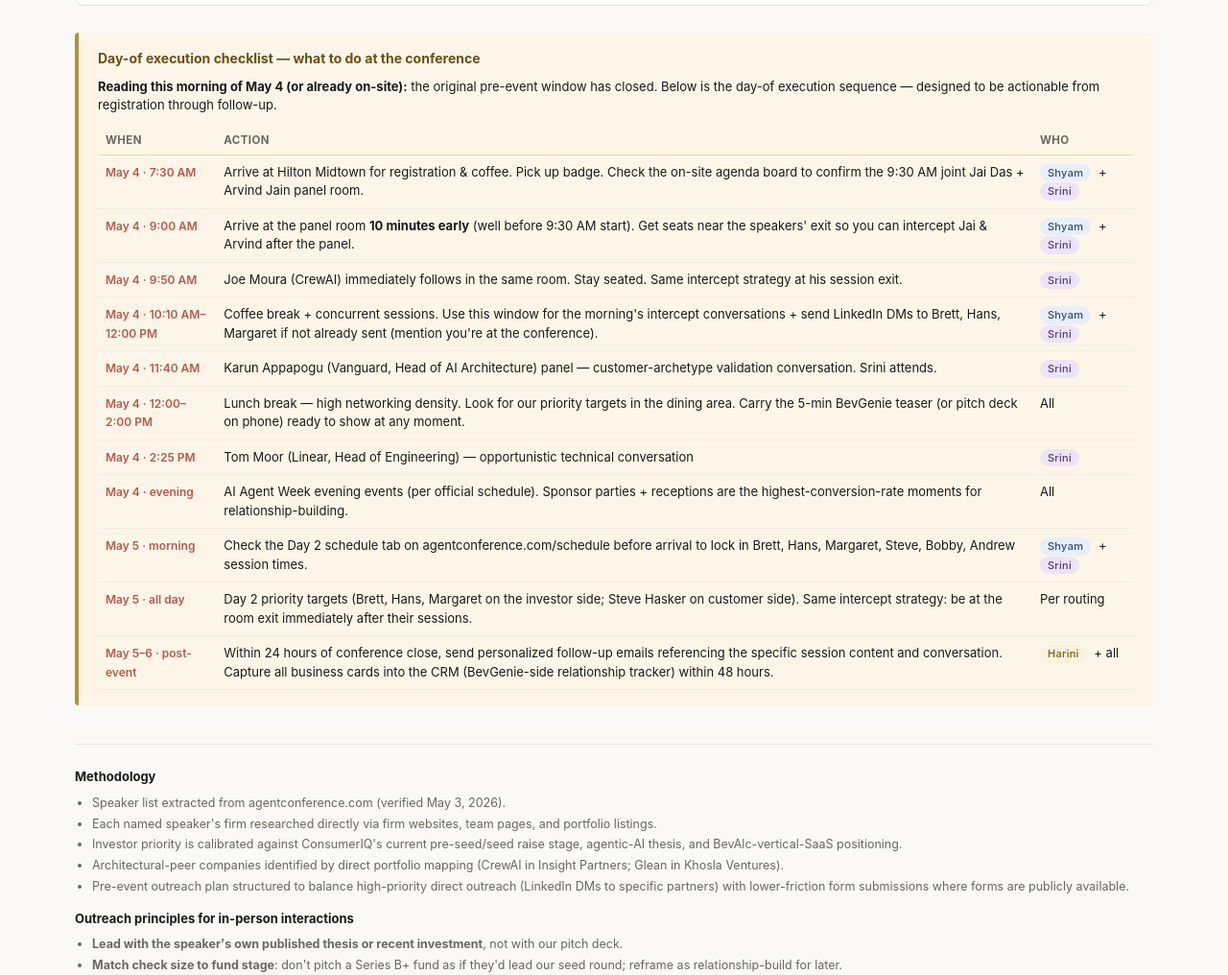
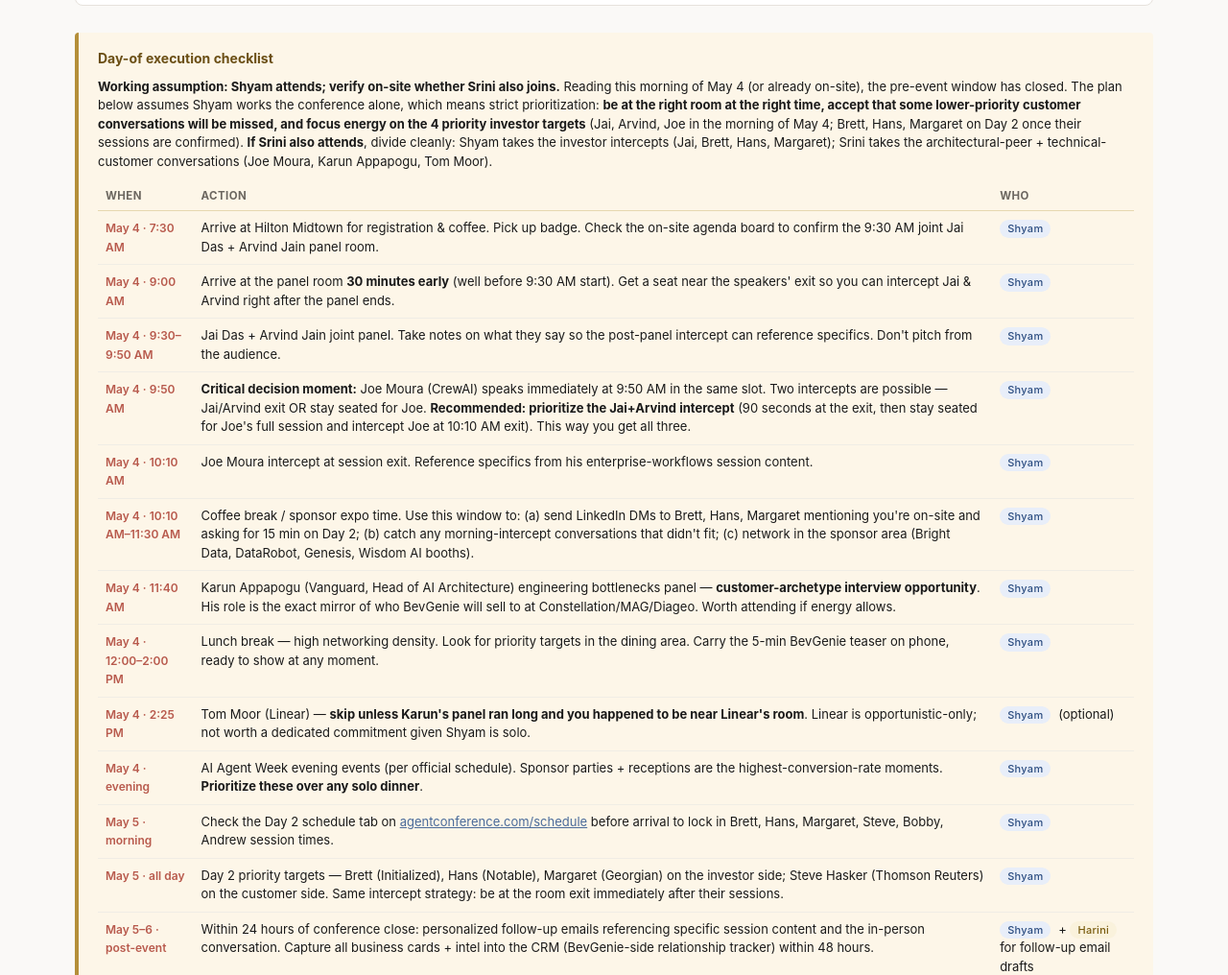
Before and after one commit to nithya-ciq/ai-agent-conference, a plain HTML site: page index.html in a window 1280 px wide. Shown: the part 6233-7249 px from the top of the page at 96% size. Drawn offline with Linux system fonts and the light colour scheme.

Commit message:
v1.6: Day-of checklist reframes for Shyam-solo (working assumption, not certainty)
Per user note: 'feel only Shyam is going there, not sure'.

Changes:
- Header 'Shyam solo strategy' → neutral 'Day-of execution checklist'
- Intro paragraph now reads 'Working assumption: Shyam attends; verify
  on-site whether Srini also joins.'
- Added explicit 'If Srini also attends' fallback: Shyam takes investor
  intercepts (Jai, Brett, Hans, Margaret); Srini takes architectural-peer
  + technical-customer (Joe Moura, Karun Appapogu, Tom Moor).
- All 'All' routings replaced with Shyam pill (per user instruction).
- Critical decision moment annotation added to 9:50 AM slot:
  prioritize Jai+Arvind exit (90 sec), then stay seated for Joe's
  full session and intercept at 10:10 AM exit. Way to get all three
  on a solo schedule.
- Tom Moor (Linear) downgraded to 'optional, skip unless on the way'
  reflecting solo-attendee constraint.
- Lunch + evening rows keep Shyam routing (no more 'All').
- Post-event: Shyam + Harini for follow-up email drafts (was 'all').

Per-card routing pills unchanged — they show the ideal Shyam/Srini
split which remains useful intel regardless of who attends.

```diff
--- a/index.html
+++ b/index.html
@@ -485,8 +485,8 @@
 
 <!-- ═══════════════════════════════════════ DAY-OF EXECUTION ═══════════════════════════════════════ -->
 <div class="pre-event-checklist">
-  <h3>Day-of execution checklist — what to do at the conference</h3>
-  <p style="margin: 0 0 12px; font-size: 13px;"><strong>Reading this morning of May 4 (or already on-site):</strong> the original pre-event window has closed. Below is the day-of execution sequence — designed to be actionable from registration through follow-up.</p>
+  <h3>Day-of execution checklist</h3>
+  <p style="margin: 0 0 12px; font-size: 13px;"><strong>Working assumption: Shyam attends; verify on-site whether Srini also joins.</strong> Reading this morning of May 4 (or already on-site), the pre-event window has closed. The plan below assumes Shyam works the conference alone, which means strict prioritization: <strong>be at the right room at the right time, accept that some lower-priority customer conversations will be missed, and focus energy on the 4 priority investor targets</strong> (Jai, Arvind, Joe in the morning of May 4; Brett, Hans, Margaret on Day 2 once their sessions are confirmed). <strong>If Srini also attends</strong>, divide cleanly: Shyam takes the investor intercepts (Jai, Brett, Hans, Margaret); Srini takes the architectural-peer + technical-customer conversations (Joe Moura, Karun Appapogu, Tom Moor).</p>
   <table>
     <thead>
       <tr><th>When</th><th>Action</th><th>Who</th></tr>
@@ -495,57 +495,67 @@
       <tr>
         <td><span class="deadline">May 4 · 7:30 AM</span></td>
         <td>Arrive at Hilton Midtown for registration &amp; coffee. Pick up badge. Check the on-site agenda board to confirm the 9:30 AM joint Jai Das + Arvind Jain panel room.</td>
-        <td><span class="pill shyam">Shyam</span> + <span class="pill srini">Srini</span></td>
+        <td><span class="pill shyam">Shyam</span></td>
       </tr>
       <tr>
         <td><span class="deadline">May 4 · 9:00 AM</span></td>
-        <td>Arrive at the panel room <strong>10 minutes early</strong> (well before 9:30 AM start). Get seats near the speakers' exit so you can intercept Jai &amp; Arvind after the panel.</td>
-        <td><span class="pill shyam">Shyam</span> + <span class="pill srini">Srini</span></td>
+        <td>Arrive at the panel room <strong>30 minutes early</strong> (well before 9:30 AM start). Get a seat near the speakers' exit so you can intercept Jai &amp; Arvind right after the panel ends.</td>
+        <td><span class="pill shyam">Shyam</span></td>
+      </tr>
+      <tr>
+        <td><span class="deadline">May 4 · 9:30–9:50 AM</span></td>
+        <td>Jai Das + Arvind Jain joint panel. Take notes on what they say so the post-panel intercept can reference specifics. Don't pitch from the audience.</td>
+        <td><span class="pill shyam">Shyam</span></td>
       </tr>
       <tr>
         <td><span class="deadline">May 4 · 9:50 AM</span></td>
-        <td>Joe Moura (CrewAI) immediately follows in the same room. Stay seated. Same intercept strategy at his session exit.</td>
-        <td><span class="pill srini">Srini</span></td>
+        <td><strong>Critical decision moment:</strong> Joe Moura (CrewAI) speaks immediately at 9:50 AM in the same slot. Two intercepts are possible — Jai/Arvind exit OR stay seated for Joe. <strong>Recommended: prioritize the Jai+Arvind intercept</strong> (90 seconds at the exit, then stay seated for Joe's full session and intercept Joe at 10:10 AM exit). This way you get all three.</td>
+        <td><span class="pill shyam">Shyam</span></td>
       </tr>
       <tr>
-        <td><span class="deadline">May 4 · 10:10 AM–12:00 PM</span></td>
-        <td>Coffee break + concurrent sessions. Use this window for the morning's intercept conversations + send LinkedIn DMs to Brett, Hans, Margaret if not already sent (mention you're at the conference).</td>
-        <td><span class="pill shyam">Shyam</span> + <span class="pill srini">Srini</span></td>
+        <td><span class="deadline">May 4 · 10:10 AM</span></td>
+        <td>Joe Moura intercept at session exit. Reference specifics from his enterprise-workflows session content.</td>
+        <td><span class="pill shyam">Shyam</span></td>
+      </tr>
+      <tr>
+        <td><span class="deadline">May 4 · 10:10 AM–11:30 AM</span></td>
+        <td>Coffee break / sponsor expo time. Use this window to: (a) send LinkedIn DMs to Brett, Hans, Margaret mentioning you're on-site and asking for 15 min on Day 2; (b) catch any morning-intercept conversations that didn't fit; (c) network in the sponsor area (Bright Data, DataRobot, Genesis, Wisdom AI booths).</td>
+        <td><span class="pill shyam">Shyam</span></td>
       </tr>
       <tr>
         <td><span class="deadline">May 4 · 11:40 AM</span></td>
-        <td>Karun Appapogu (Vanguard, Head of AI Architecture) panel — customer-archetype validation conversation. Srini attends.</td>
-        <td><span class="pill srini">Srini</span></td>
+        <td>Karun Appapogu (Vanguard, Head of AI Architecture) engineering bottlenecks panel — <strong>customer-archetype interview opportunity</strong>. His role is the exact mirror of who BevGenie will sell to at Constellation/MAG/Diageo. Worth attending if energy allows.</td>
+        <td><span class="pill shyam">Shyam</span></td>
       </tr>
       <tr>
         <td><span class="deadline">May 4 · 12:00–2:00 PM</span></td>
-        <td>Lunch break — high networking density. Look for our priority targets in the dining area. Carry the 5-min BevGenie teaser (or pitch deck on phone) ready to show at any moment.</td>
-        <td>All</td>
+        <td>Lunch break — high networking density. Look for priority targets in the dining area. Carry the 5-min BevGenie teaser on phone, ready to show at any moment.</td>
+        <td><span class="pill shyam">Shyam</span></td>
       </tr>
       <tr>
         <td><span class="deadline">May 4 · 2:25 PM</span></td>
-        <td>Tom Moor (Linear, Head of Engineering) — opportunistic technical conversation</td>
-        <td><span class="pill srini">Srini</span></td>
+        <td>Tom Moor (Linear) — <strong>skip unless Karun's panel ran long and you happened to be near Linear's room</strong>. Linear is opportunistic-only; not worth a dedicated commitment given Shyam is solo.</td>
+        <td><span class="pill shyam">Shyam</span> (optional)</td>
       </tr>
       <tr>
         <td><span class="deadline">May 4 · evening</span></td>
-        <td>AI Agent Week evening events (per official schedule). Sponsor parties + receptions are the highest-conversion-rate moments for relationship-building.</td>
-        <td>All</td>
+        <td>AI Agent Week evening events (per official schedule). Sponsor parties + receptions are the highest-conversion-rate moments. <strong>Prioritize these over any solo dinner</strong>.</td>
+        <td><span class="pill shyam">Shyam</span></td>
       </tr>
       <tr>
         <td><span class="deadline">May 5 · morning</span></td>
-        <td>Check the Day 2 schedule tab on agentconference.com/schedule before arrival to lock in Brett, Hans, Margaret, Steve, Bobby, Andrew session times.</td>
-        <td><span class="pill shyam">Shyam</span> + <span class="pill srini">Srini</span></td>
+        <td>Check the Day 2 schedule tab on <a href="https://www.agentconference.com/schedule" target="_blank">agentconference.com/schedule</a> before arrival to lock in Brett, Hans, Margaret, Steve, Bobby, Andrew session times.</td>
+        <td><span class="pill shyam">Shyam</span></td>
       </tr>
       <tr>
         <td><span class="deadline">May 5 · all day</span></td>
-        <td>Day 2 priority targets (Brett, Hans, Margaret on the investor side; Steve Hasker on customer side). Same intercept strategy: be at the room exit immediately after their sessions.</td>
-        <td>Per routing</td>
+        <td>Day 2 priority targets — Brett (Initialized), Hans (Notable), Margaret (Georgian) on the investor side; Steve Hasker (Thomson Reuters) on the customer side. Same intercept strategy: be at the room exit immediately after their sessions.</td>
+        <td><span class="pill shyam">Shyam</span></td>
       </tr>
       <tr>
         <td><span class="deadline">May 5–6 · post-event</span></td>
-        <td>Within 24 hours of conference close, send personalized follow-up emails referencing the specific session content and conversation. Capture all business cards into the CRM (BevGenie-side relationship tracker) within 48 hours.</td>
-        <td><span class="pill harini">Harini</span> + all</td>
+        <td>Within 24 hours of conference close: personalized follow-up emails referencing specific session content and the in-person conversation. Capture all business cards + intel into the CRM (BevGenie-side relationship tracker) within 48 hours.</td>
+        <td><span class="pill shyam">Shyam</span> + <span class="pill harini">Harini</span> for follow-up email drafts</td>
       </tr>
     </tbody>
   </table>
```
